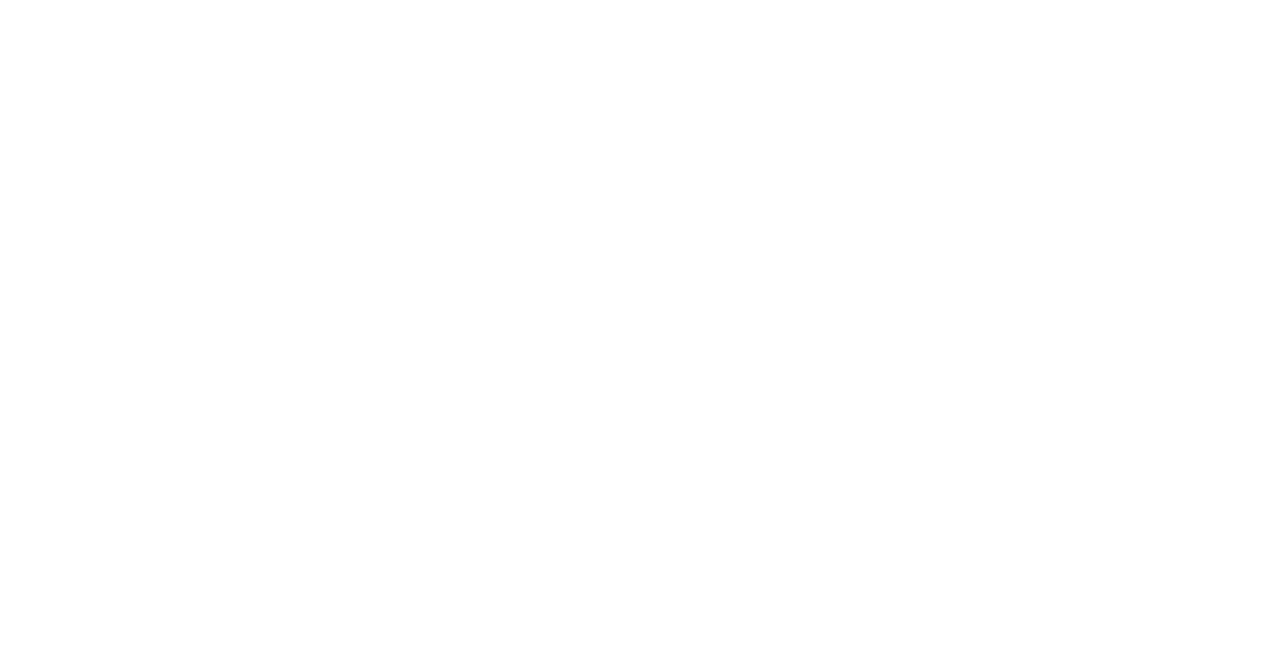
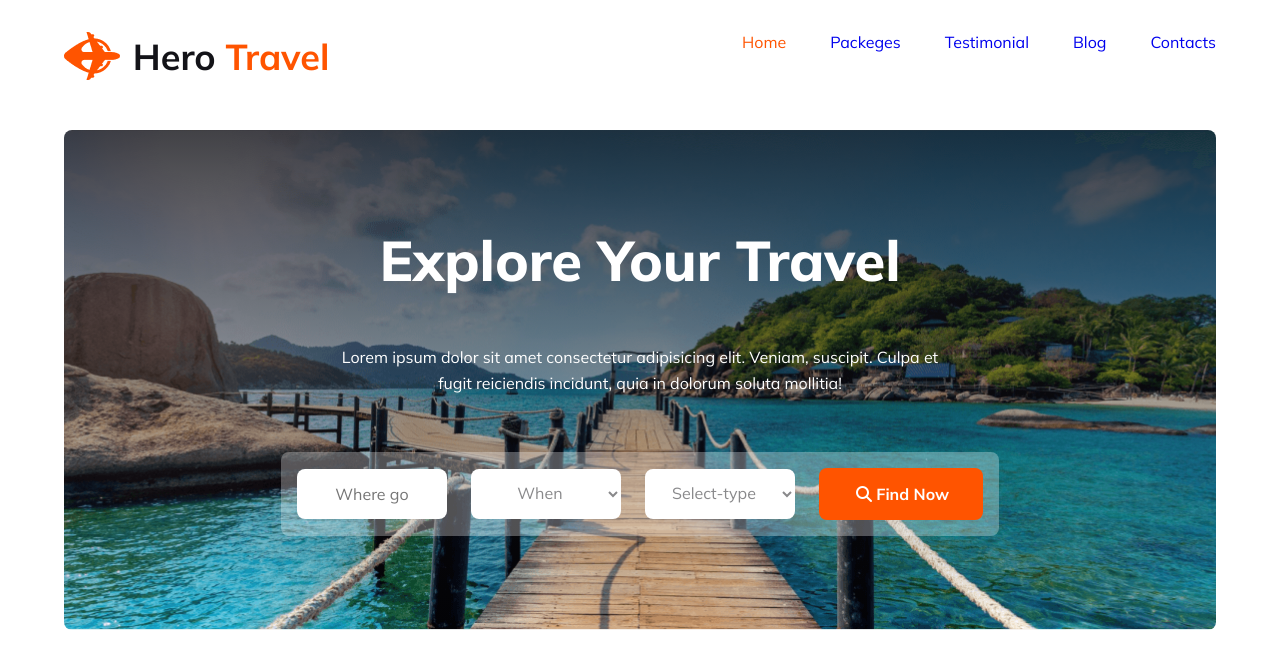
Before and after one commit to shrabonkundu1/Travel-web-asgmnt-2-b-9-, a plain HTML site: page index.html in a window 1280 px wide. Drawn offline with Linux system fonts and the light colour scheme.

Commit message:
Banner section added successfully

```diff
--- a/index.html
+++ b/index.html
@@ -4,9 +4,51 @@
     <meta charset="UTF-8">
     <meta name="viewport" content="width=device-width, initial-scale=1.0">
     <title>Travel web b-9 a-2</title>
+    <link rel="stylesheet" href="https://cdnjs.cloudflare.com/ajax/libs/font-awesome/6.5.2/css/all.min.css" integrity="sha512-SnH5WK+bZxgPHs44uWIX+LLJAJ9/2PkPKZ5QiAj6Ta86w+fsb2TkcmfRyVX3pBnMFcV7oQPJkl9QevSCWr3W6A==" crossorigin="anonymous" referrerpolicy="no-referrer" />
     <link rel="stylesheet" href="style/style.css">
 </head>
 <body>
+    <header class="container">
+        <nav class="navbar">
+            <div class="logo">
+                <img src="./Images/Group 40071 (2).png" alt="">
+                <h3>Hero <span class="span">Travel</span></h3>
+            </div>
+            <div class="nav-container">
+                <p><a href="#" class="span">Home</a></p>
+                <p><a href="#">Packeges</a></p>
+                <p><a href="#">Testimonial</a></p>
+                <p><a href="#">Blog</a></p>
+                <p><a href="#">Contacts</a></p>
+            </div>
+        </nav>
+    </header>
+    <main class="main-container">
+        <section class="explore-banner">
+            <div class="main-banner">
+                <div class="explore-your-travel">
+                    <h1>Explore Your Travel</h1>
+                    <p>Lorem ipsum dolor sit amet consectetur adipisicing elit. Veniam, suscipit. Culpa et fugit reiciendis incidunt, quia in dolorum soluta mollitia!</p>
+                </div>
+                <div class="input-box">
+                    <input type="text" placeholder="Where go">
+                    <select name="" id="">
+                        <option value="">When</option>
+                    </select>
+                    <select name="" id="">
+                        <option value="">Select-type</option>
+                    </select>
+                    <button class="btn-primary">
+                        <i class="fa-solid fa-magnifying-glass"></i>  Find Now
+                    </button>
+                </div>
+            </div>
+        </section>
+        <section class="tour-section">
+            <div class="tour-title">
 
+            </div>
+        </section>
+    </main>
 </body>
 </html>
--- a/style/style.css
+++ b/style/style.css
@@ -0,0 +1,135 @@
+@import url('https://fonts.googleapis.com/css2?family=Mulish:ital,wght@0,200..1000;1,200..1000&display=swap');
+
+
+/* Default style */
+* {
+    font-family: "Mulish", sans-serif;
+    margin: 0;
+    padding: 0;
+    box-sizing: border-box;
+}
+
+h3 {
+    font-family: "Mulish", sans-serif;
+    font-weight: 700;
+    font-size: 2.25rem;
+    color: rgb(19, 19, 24);
+}
+.span{
+    color: rgb(255, 84, 0);
+}
+
+a {
+    text-decoration: none;
+}
+p {
+    font-size: 1rem;
+    font-weight: 400;
+    color: rgb(66, 66, 71);
+    margin-left: 44px;
+}
+
+.btn-primary {
+    color: rgb(255, 255, 255);
+    font-family: Mulish;
+    font-size: 16px;
+    font-weight: 700;
+    padding: 16px 34px 16px 37px;
+    border-radius: 8px;
+    background: rgb(255, 84, 0);
+    border: none;
+    cursor: pointer;
+}
+
+/* navbar-style */
+
+.container {
+    width: 90%;
+    margin: 2rem auto;
+    margin-bottom: 50px;
+}
+.navbar {
+    display: flex;
+    justify-content: space-between;
+
+}
+.logo {
+    width: 280px;
+    display: flex;
+    align-items: center;
+}
+.logo img {
+    margin-right: 0.8rem;
+}
+
+.nav-container {
+    display: flex;
+}
+
+/* banner start */
+.explore-banner {
+
+}
+.main-banner {
+    width: 90%;
+    margin: 2rem auto;
+    height: 500px;
+    background-image: linear-gradient(180deg, rgba(19, 19, 24, 0.8) 0%, rgba(19, 19, 24, 0) 100%), url(../Images/Group\ 13\ \(1\)\ \(1\).png);
+    background-repeat: no-repeat;
+    background-position: center;
+    background-size: cover;
+    border-radius: 8px;
+    display: flex;
+    flex-direction: column;
+    justify-content: center;
+    align-items: center;
+    text-align: center;
+}
+
+.explore-your-travel {
+    display: flex;
+    flex-direction: column;
+    justify-content: center;
+    align-items: center;
+}
+.explore-your-travel h1 {
+    color: rgb(255, 255, 255);
+    font-family: Mulish;
+    font-size: 3.5rem;
+    font-weight: 800;
+    margin-bottom: 25px;
+}
+.explore-your-travel p {
+    color: rgb(255, 255, 255);
+    font-family: Mulish;
+    font-size: 1rem;
+    font-weight: 400;
+    line-height: 26px;
+    width: 676px;
+    padding: 1.5rem;
+    margin: auto;
+}
+.input-box {
+    margin-top: 2rem;
+    border-radius: 8px;
+    background: rgba(255, 255, 255, 0.3);
+    padding: 1rem;
+    display: flex;
+    justify-content: center;
+    align-items: center;
+    backdrop-filter: blur(0.5px);
+    gap: 24px;
+}
+input, select {
+    width: 150px;
+    height: 50px;
+    border-radius: 8px;
+    background: rgb(255, 255, 255);
+    color: rgba(19, 19, 24, 0.5);
+    font-family: Mulish;
+    font-size: 16px;
+    font-weight: 400;
+    text-align: center;
+    border: none;
+
+}
```
Also changed, not shown: Images/Group 13 (1) (1).png (added), Images/Group 39.png (added), Images/Group 40.png (added), Images/Group 40071 (2).png (added), Images/Group 40089.png (added), Images/Rectangle 10.png (added), Images/Rectangle 11.png (added), Images/Rectangle 4.png (added), Images/Rectangle 5.png (added), Images/Rectangle 6.png (added), Images/Rectangle 7.png (added), Images/Rectangle 8 (1).png (added), Images/Rectangle 8.png (added), Images/Rectangle 9.png (added).
